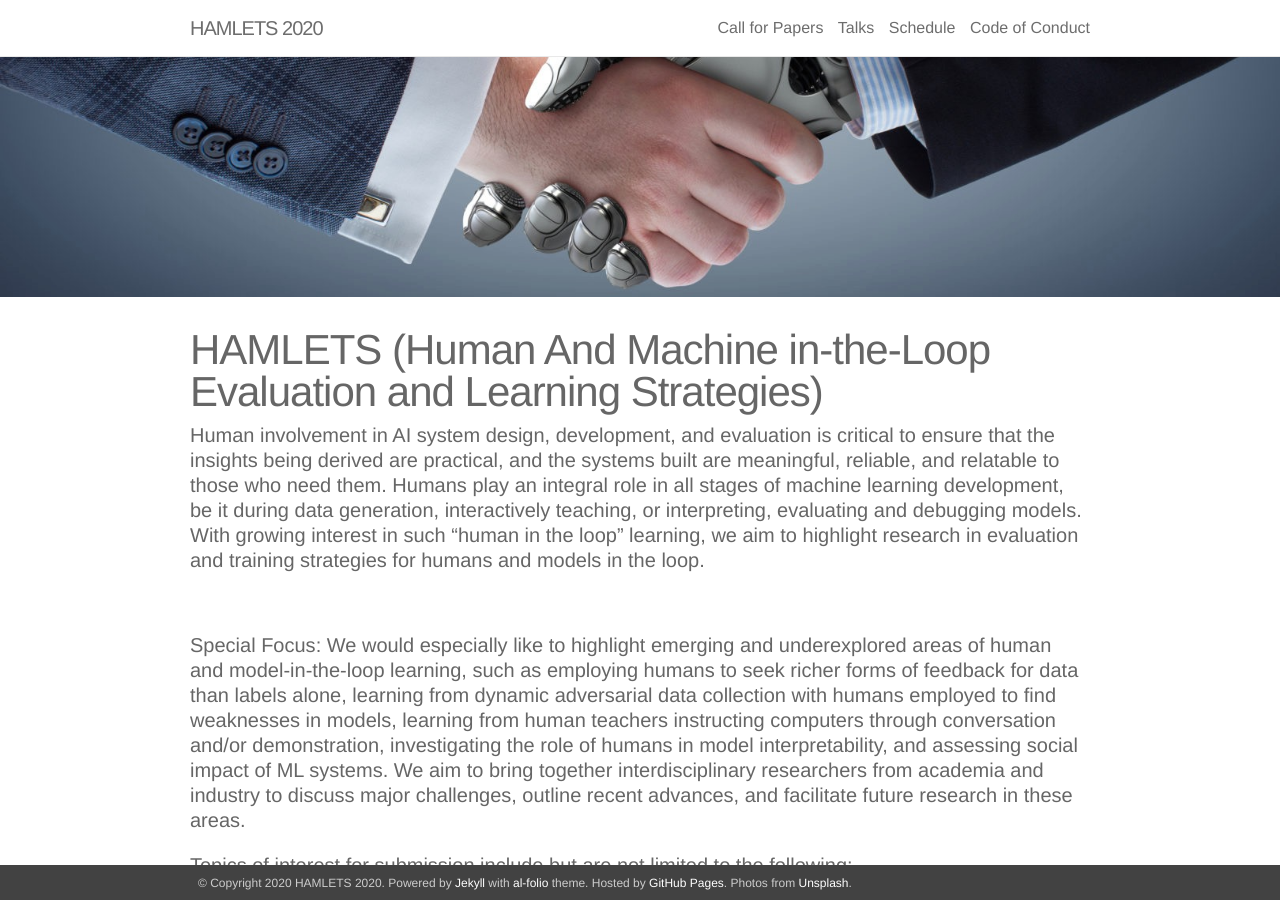
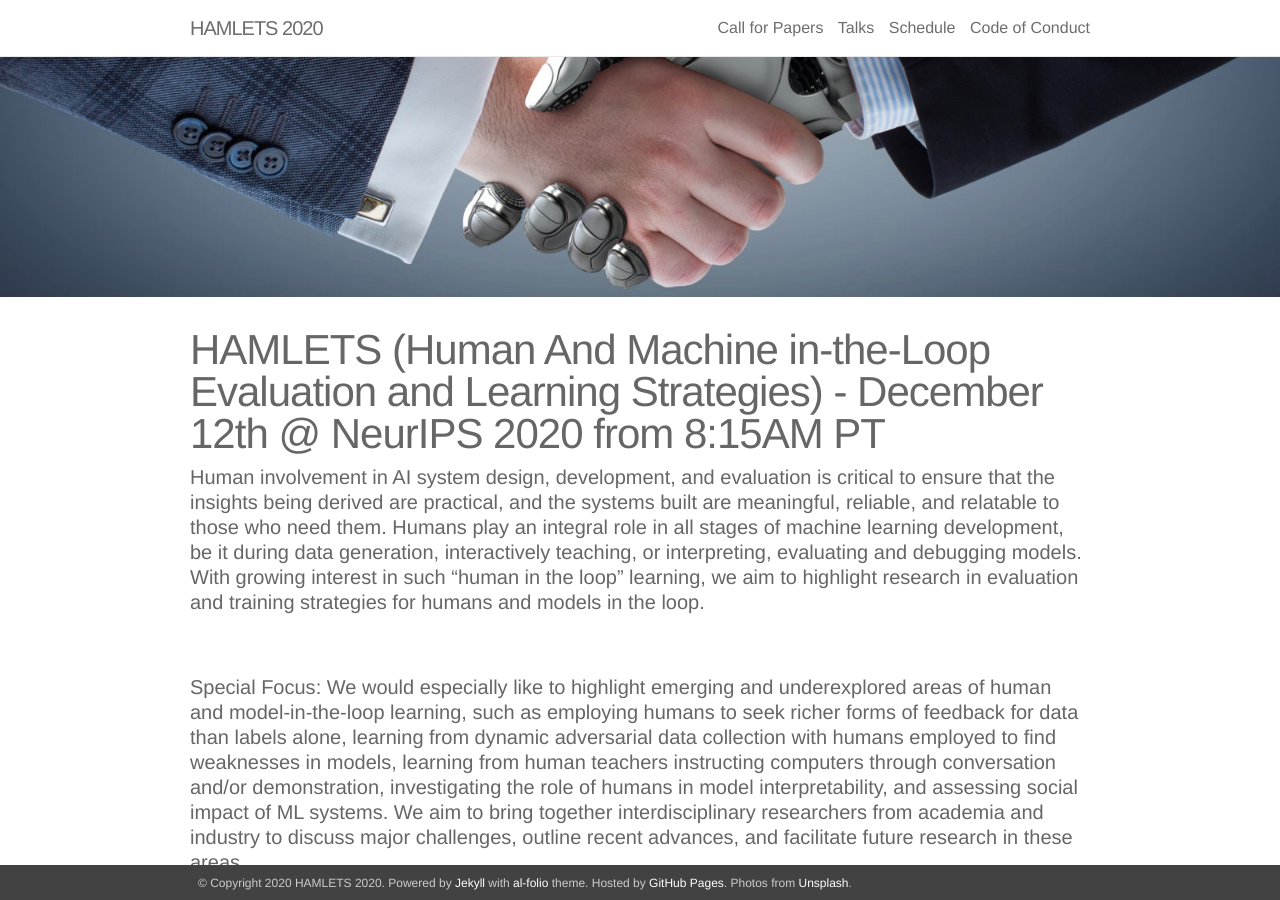
Before and after one commit to hamlets-workshop/hamlets-workshop.github.io, a Jekyll site: the page built from _pages/00_about.md, in a window 1280 px wide and 900 px high. Built offline with Jekyll 4.4.1, drawn with Linux system fonts in a browser that asks for light colours; nearby versions of some CDN libraries.

Commit message:
Added date and time

```diff
--- a/_pages/00_about.md
+++ b/_pages/00_about.md
@@ -1,7 +1,7 @@
 ---
 layout: about
 permalink: /
-title: HAMLETS (Human And Machine in-the-Loop Evaluation and Learning Strategies)
+title: HAMLETS (Human And Machine in-the-Loop Evaluation and Learning Strategies) - December 12th @ NeurIPS 2020 from 8:15AM PT
 description: Human involvement in AI system design, development, and evaluation is critical to ensure that the insights being derived are practical, and the systems built are meaningful, reliable, and relatable to those who need them. Humans play an integral role in all stages of machine learning development, be it during data generation, interactively teaching, or interpreting, evaluating and debugging models. With growing interest in such “human in the loop” learning, we aim to highlight research in evaluation and training strategies for humans and models in the loop.
 
 profile:
```
